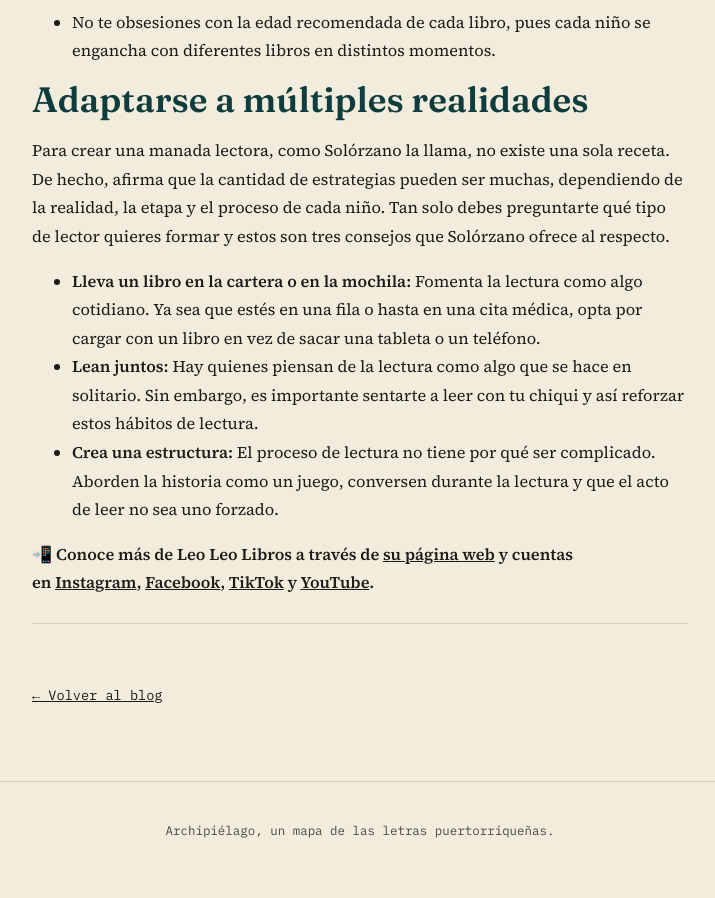
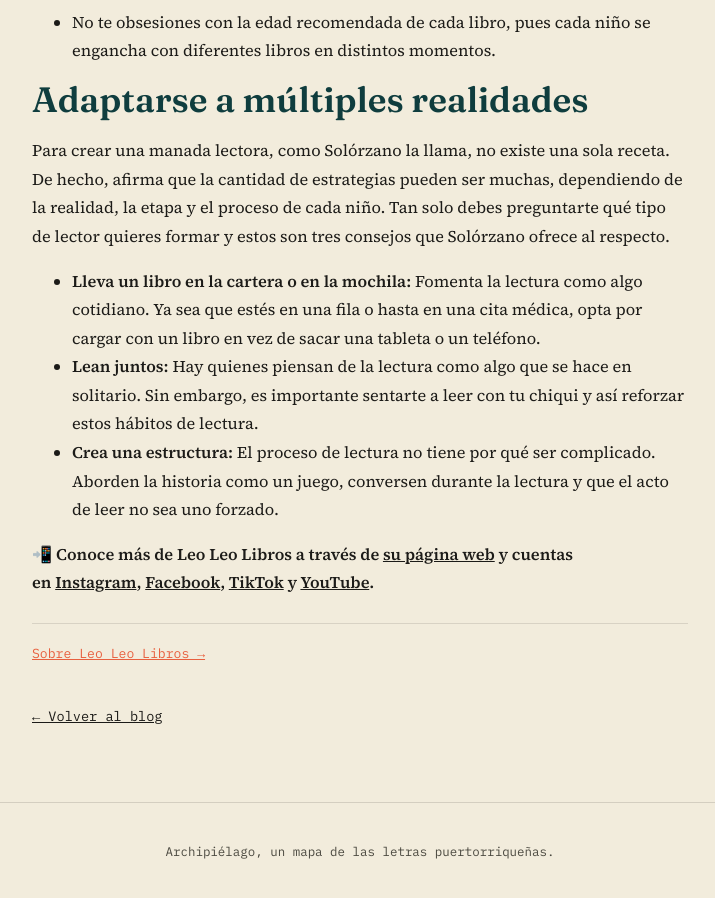
Before and after one commit to rgjanet/archipielago, a Jekyll site: the page built from _blog/crear-una-manada-de-lectores-con-leo-leo-libros.md, in a window 1280 px wide and 900 px high, scrolled down 2352 px. Shown: the whole window, without its empty margins (280-995 px from the left). Built offline with Jekyll 4.4.1, drawn with Linux system fonts in a browser that asks for light colours.

Commit message:
Update Blog “crear-una-manada-de-lectores-con-leo-leo-libros”

```diff
--- a/_blog/crear-una-manada-de-lectores-con-leo-leo-libros.md
+++ b/_blog/crear-una-manada-de-lectores-con-leo-leo-libros.md
@@ -5,7 +5,7 @@ author: ''
 description: Leo Leo Libros, en San Juan, ofrece al público los mejores libros infantiles en español para todas las etapas de la niñez, con miras a desarrollar lectores en Puerto Rico.
 photo: /assets/img/uploads/leoleolibros.png
 related_author: ''
-related_place: Leo Leo Libros
+related_place: leo-leo-libros
 audio_url: ''
 video_url: ''
 embed_code: ''
```
